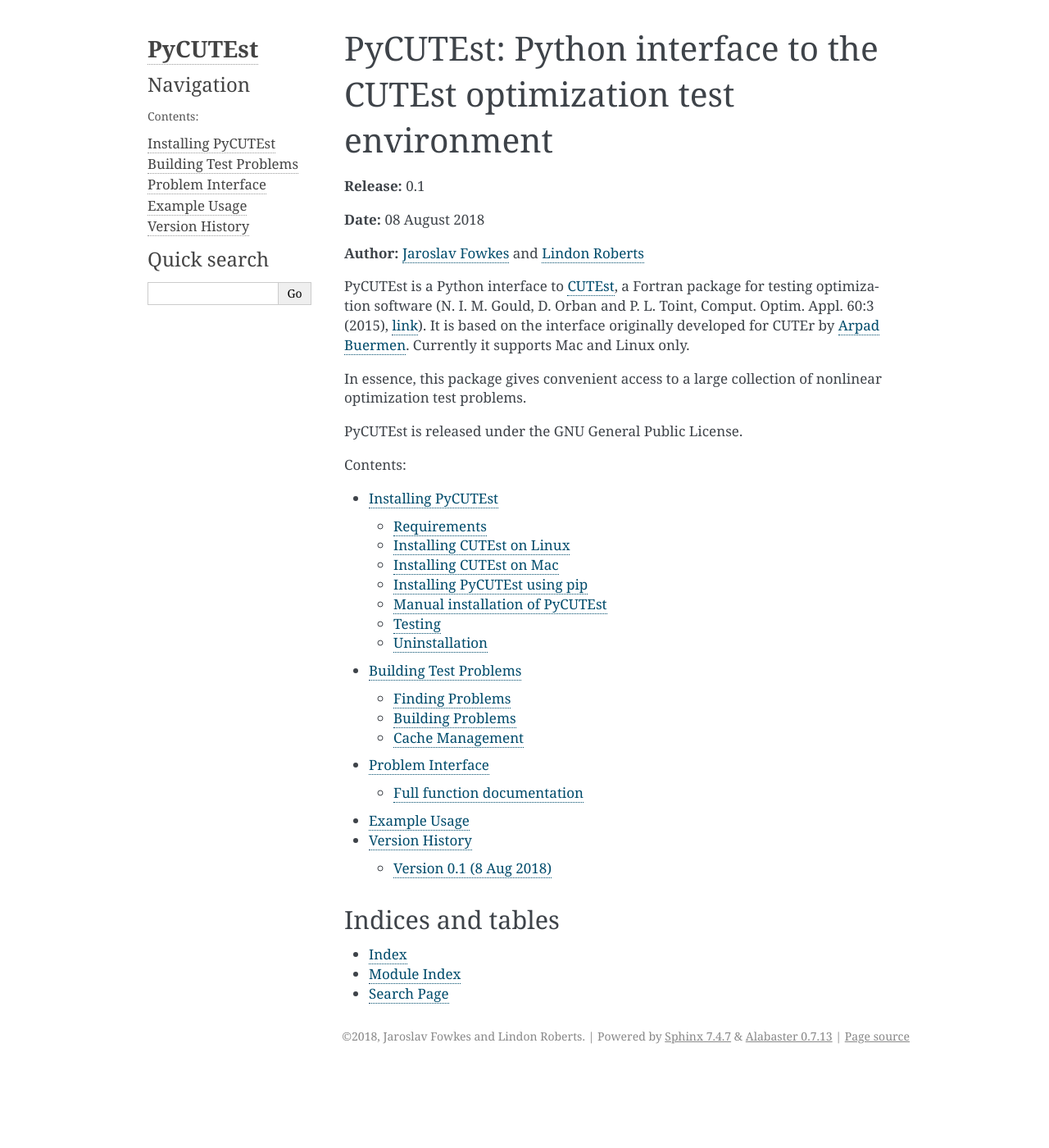
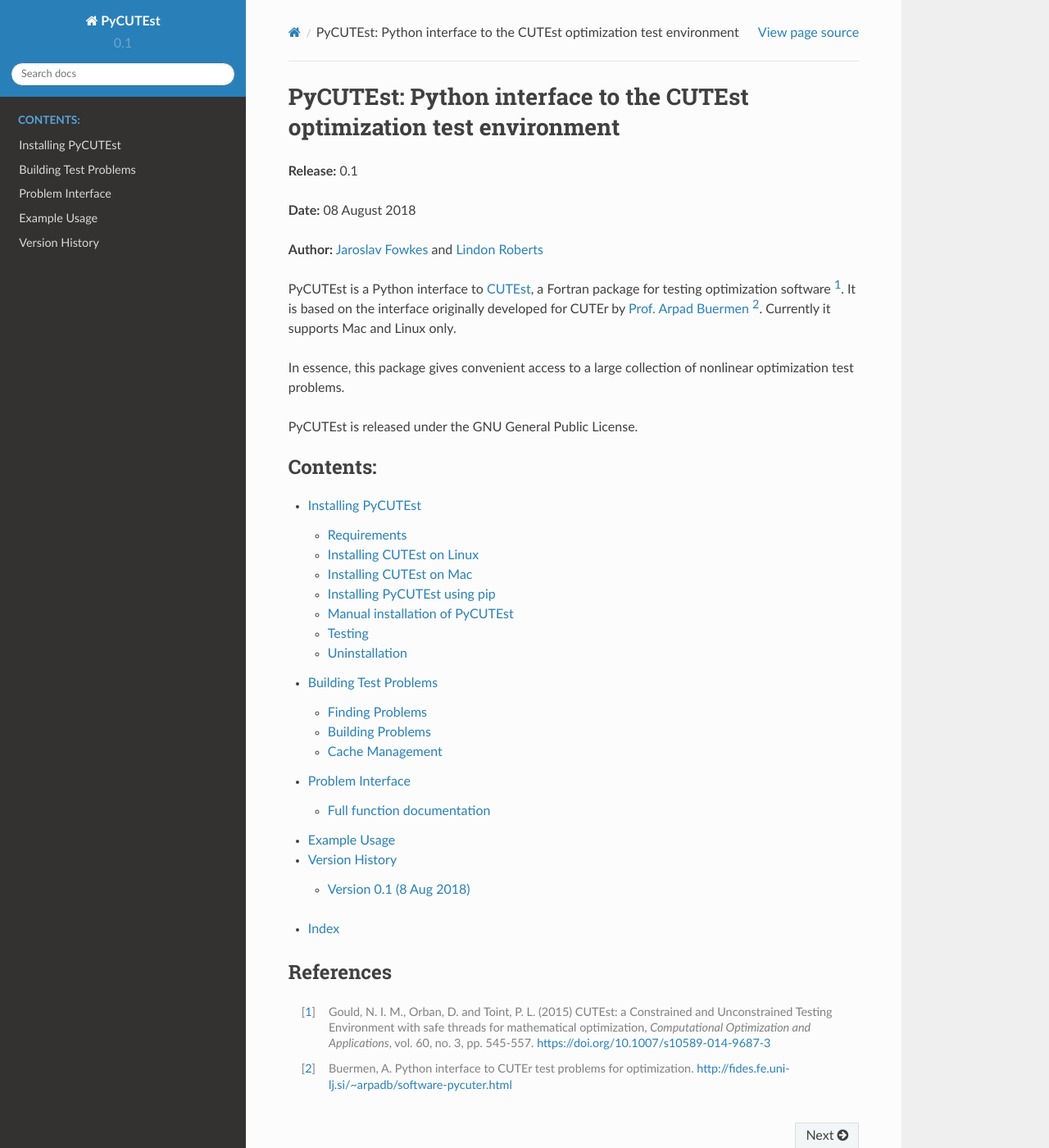
Before and after one commit to jfowkes/pycutest, a Sphinx documentation site: the page built from docs/index.rst, in a window 1280 px wide and 1400 px high. Shown: the whole window at 82% size. Built offline with Sphinx 7.4.7 and the Read the Docs theme 2.0.0, drawn with Linux system fonts in a browser that asks for light colours; some of the changed text lies outside the part shown.

Commit message:
Minor changes to documentation

```diff
--- a/README.rst
+++ b/README.rst
@@ -2,7 +2,7 @@
 PyCUTEst: A Python interface to the CUTEst Optimization Test Environment |License| |Build Status|
 =================================================================================================
 
-PyCUTEst is a Python interface to `CUTEst <https://github.com/ralna/CUTEst>`_, a Fortran package for testing optimization software (N. I. M. Gould, D. Orban and P. L. Toint, Comput. Optim. Appl. 60:3 (2015), `link <https://doi.org/10.1007/s10589-014-9687-3>`_). It is based on the interface originally developed for CUTEr by `Arpad Buermen <http://fides.fe.uni-lj.si/~arpadb/software-pycuter.html>`_.
+PyCUTEst is a Python interface to `CUTEst <https://github.com/ralna/CUTEst>`_, a Fortran package for testing optimization software. It is based on the interface originally developed for CUTEr by `Prof. Arpad Buermen <http://www.fe.uni-lj.si/en/the_faculty/staff/alphabetically/55/>`_.
 
 Requirements
 ------------
--- a/docs/conf.py
+++ b/docs/conf.py
@@ -37,7 +37,7 @@
     'sphinx.ext.githubpages']
 
 # Add any paths that contain templates here, relative to this directory.
-templates_path = ['_templates']
+#templates_path = ['_templates']
 
 # The suffix(es) of source filenames.
 # You can specify multiple suffix as a list of string:
@@ -92,7 +92,7 @@
 # The theme to use for HTML and HTML Help pages.  See the documentation for
 # a list of builtin themes.
 #
-html_theme = 'alabaster'
+html_theme = 'sphinx_rtd_theme'
 
 # The name for this set of Sphinx documents.  If None, it defaults to
 # "<project> v<release> documentation".
@@ -107,22 +107,22 @@
 # Add any paths that contain custom static files (such as style sheets) here,
 # relative to this directory. They are copied after the builtin static files,
 # so a file named "default.css" will overwrite the builtin "default.css".
-html_static_path = ['_static']
+#html_static_path = ['_static']
 
 # Custom sidebar templates, must be a dictionary that maps document names
 # to template names.
 #
 # This is required for the alabaster theme
 # refs: http://alabaster.readthedocs.io/en/latest/installation.html#sidebars
-html_sidebars = {
-    '**': [
-        'about.html',
-        'navigation.html',
-        'relations.html',  # needs 'show_related': True theme option to display
-        'searchbox.html',
-        'donate.html',
-    ]
-}
+#html_sidebars = {
+#    '**': [
+#        'about.html',
+#        'navigation.html',
+#        'relations.html',  # needs 'show_related': True theme option to display
+#        'searchbox.html',
+#        'donate.html',
+#    ]
+#}
 
 
 # -- Options for HTMLHelp output ------------------------------------------
--- /dev/null
+++ b/docs/index.html
@@ -0,0 +1 @@
+<meta http-equiv="refresh" content="0; url=./_build/html/index.html" />
--- a/docs/index.rst
+++ b/docs/index.rst
@@ -12,7 +12,7 @@
 
 **Author:** `Jaroslav Fowkes <jaroslav.fowkes@maths.ox.ac.uk@maths.ox.ac.uk>`_ and `Lindon Roberts <lindon.roberts@maths.ox.ac.uk>`_
 
-PyCUTEst is a Python interface to `CUTEst <https://github.com/ralna/CUTEst>`_, a Fortran package for testing optimization software (N. I. M. Gould, D. Orban and P. L. Toint, Comput. Optim. Appl. 60:3 (2015), `link <https://doi.org/10.1007/s10589-014-9687-3>`_). It is based on the interface originally developed for CUTEr by `Arpad Buermen <http://fides.fe.uni-lj.si/~arpadb/software-pycuter.html>`_. Currently it supports Mac and Linux only.
+PyCUTEst is a Python interface to `CUTEst <https://github.com/ralna/CUTEst>`_, a Fortran package for testing optimization software [1]_. It is based on the interface originally developed for CUTEr by `Prof. Arpad Buermen <http://www.fe.uni-lj.si/en/the_faculty/staff/alphabetically/55/>`_ [2]_. Currently it supports Mac and  Linux only.
 
 In essence, this package gives convenient access to a large collection of nonlinear optimization test problems.
 
@@ -28,10 +28,16 @@
    example
    history
 
+* :ref:`genindex`
 
-Indices and tables
-------------------
+.. * :ref:`modindex`
+   * :ref:`search`
 
-* :ref:`genindex`
-* :ref:`modindex`
-* :ref:`search`
+References
+----------
+
+.. [1]
+   Gould, N. I. M., Orban, D. and Toint, P. L. (2015) CUTEst: a Constrained and Unconstrained Testing Environment with safe threads for mathematical optimization, *Computational Optimization and Applications*, vol. 60, no. 3, pp. 545-557. https://doi.org/10.1007/s10589-014-9687-3
+
+.. [2]
+   Buermen, A. Python interface to CUTEr test problems for optimization. http://fides.fe.uni-lj.si/~arpadb/software-pycuter.html
```
Also changed, not shown: 1 other file.
